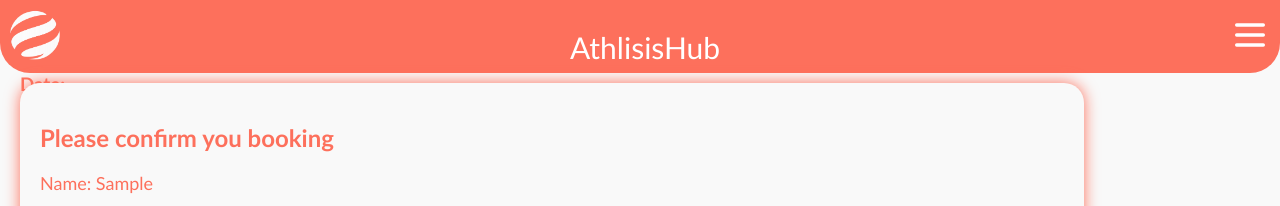
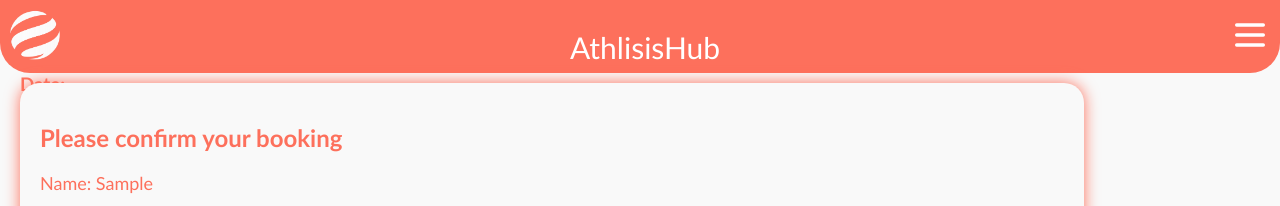
Before and after one commit to gdrakoulakos/athlisis-hub, a Next.js app: page /booking in a window 1280 px wide. Both pictures are taken after typing "Sample", "5" into the empty fields and a click on the button "Submit Booking". Shown: the part 460-666 px from the top of the page. Built offline with nearby package versions, Linux system fonts and the light colour scheme.

Commit message:
Enhance booking confirmation flow: fix typo in confirmation pop-up and update success pop-up styles

```diff
--- a/src/app/booking/page.js
+++ b/src/app/booking/page.js
@@ -2,6 +2,7 @@
 import Calendar from "react-calendar";
 import styles from "./page.module.css";
 import "react-calendar/dist/Calendar.css";
+import { useRouter } from "next/navigation";
 import { useState } from "react";
 import ConfirmationPopUp from "../components/popUps/ConfirmationPopUp/ConfirmationPopUp";
 import SuccessfullyPopUp from "../components/popUps/SuccessfullyPopUp/SuccessfullyPopUp";
@@ -24,6 +25,7 @@
     message: "",
     successful: false,
   });
+  const router = useRouter();
 
   const timeOptions = [
     { label: "Select time", value: 0 },
@@ -121,10 +123,10 @@
       body: JSON.stringify(newBooking),
     });
     const data = await res.json();
-    console.log(data.message);
     setBookingResult({ message: data.message, successful: true });
     setTimeout(() => {
       setBookingResult({ message: "", successful: false });
+      router.push("/");
     }, 3000);
   };
 
--- a/src/app/components/popUps/ConfirmationPopUp/ConfirmationPopUp.js
+++ b/src/app/components/popUps/ConfirmationPopUp/ConfirmationPopUp.js
@@ -11,7 +11,7 @@
   };
   return (
     <div className={styles.confirmationPopUpContainer}>
-      <h2>Please confirm you booking</h2>
+      <h2>Please confirm your booking</h2>
       <p>Name: {bookingData.name}</p>
       <p>Phone: {bookingData.phone}</p>
       <p>Booking Type: {bookingData.bookingType}</p>
--- a/src/app/components/popUps/SuccessfullyPopUp/SuccessfullyPopUp.module.css
+++ b/src/app/components/popUps/SuccessfullyPopUp/SuccessfullyPopUp.module.css
@@ -1,9 +1,11 @@
 .successfullyPopUpContainer {
   position: fixed;
+  top: 300px;
   width: 80%;
   background-color: #f9f9f9;
   padding: 20px;
   z-index: 1000;
-  box-shadow: 0px 0px 15px 0px #fd705c;
+  box-shadow: 0px 0px 20px 9px #fd705c;
   border-radius: 20px;
+  text-align: center;
 }
```
